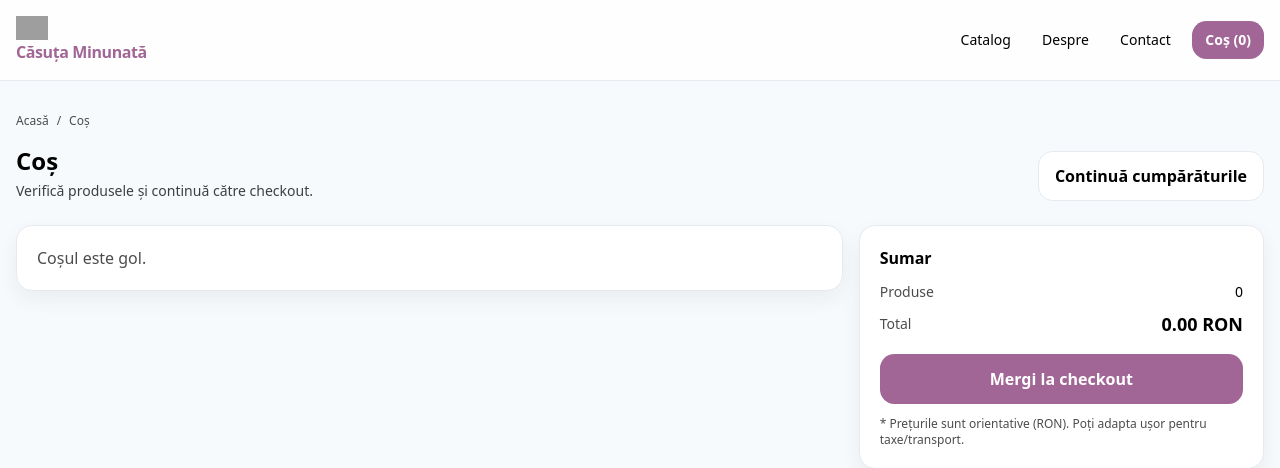
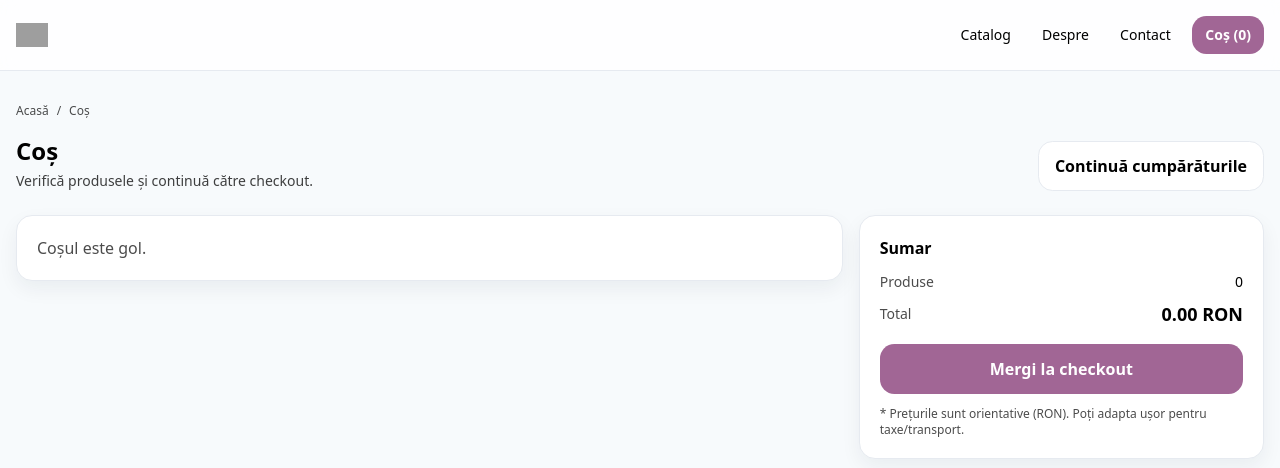
Before and after one commit to Alexfery/ShopPy, a Django app: page /cart/ in a window 1280 px wide. Shown: the top 468 px of the page. Run offline with Django 5.2, Linux system fonts and the light colour scheme; some libraries are stand-ins or nearby versions; grey boxes are pictures that could not be loaded.

Commit message:
Version Premium 2

```diff
--- a/templates/base.html
+++ b/templates/base.html
@@ -15,11 +15,11 @@
 
   <header class="sticky top-0 z-30 bg-white/80 backdrop-blur border-b border-[color:var(--soft)]">
     <div class="container mx-auto px-4 py-4 flex items-center justify-between gap-4">
-      <a href="/" class="font-semibold tracking-tight">
+      <a href="/" class="font-semibold tracking-tight flex items-center gap-2">
         <img src="https://casaminunata.ro/wp-content/uploads/2023/03/logo-reverse-colors.png"
          alt="Căsuța Minunată logo"
          class="h-6 w-auto">
-    <span class="text-[#a16695]">Căsuța Minunată</span>
+    <!-- <span class="text-[#a16695]">Căsuța Minunată</span> -->
       </a>
 
       <nav class="flex items-center gap-3 text-sm">
```
Also changed, not shown: db.sqlite3.
